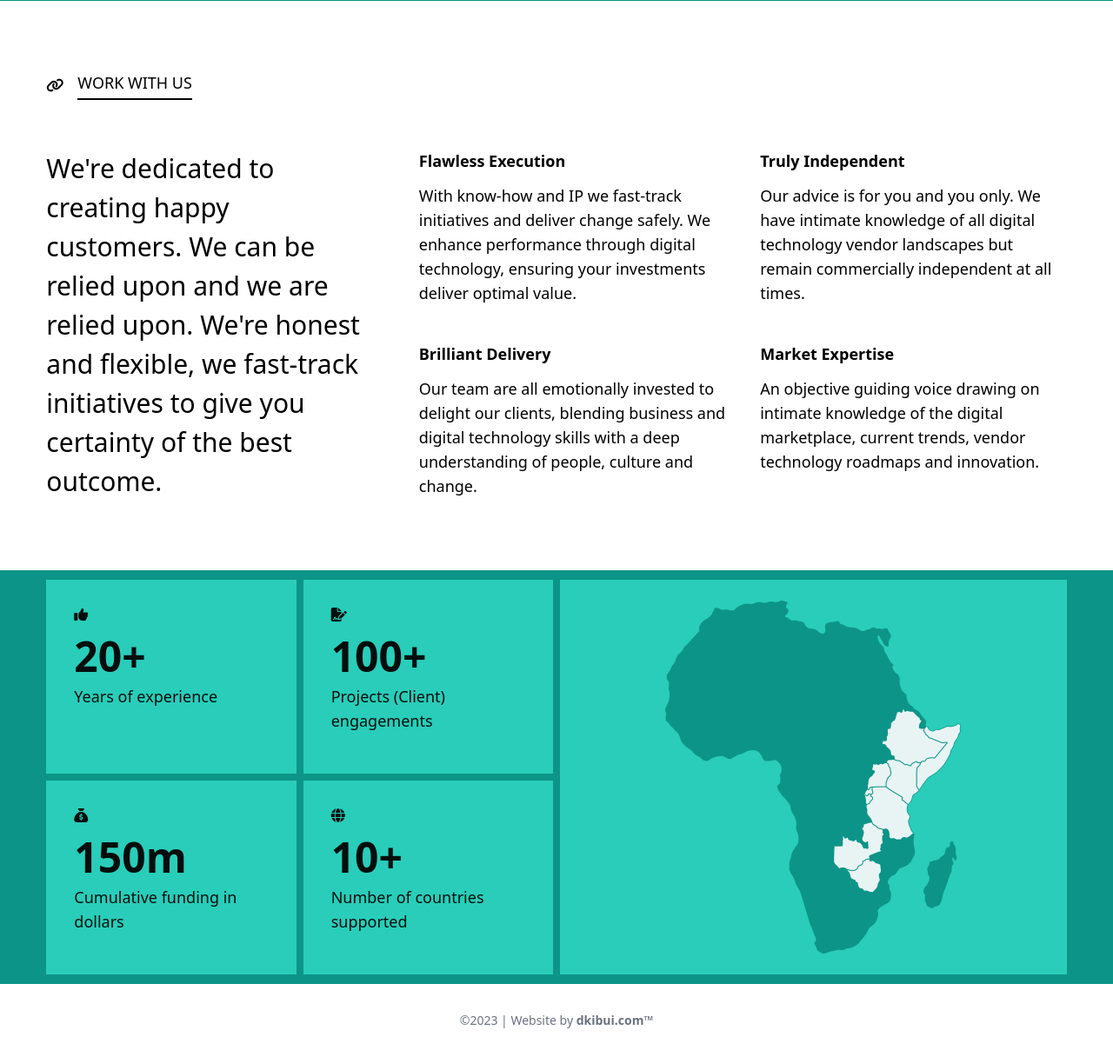
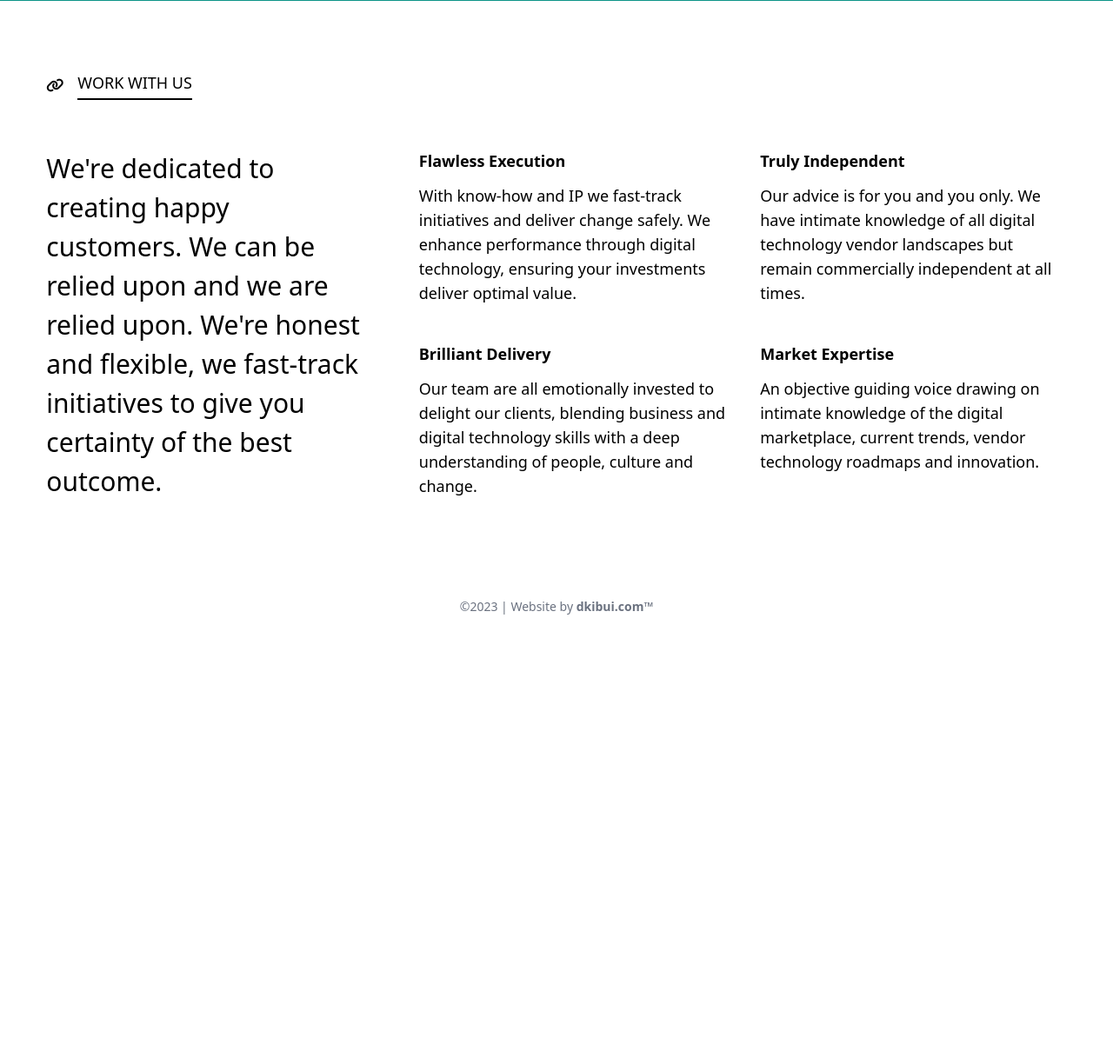
Before and after one commit to dkibui/selfish-world-blog, a Django app: page / in a window 1280 px wide. Shown: the part 1584-2800 px from the top of the page at 87% size. After the commit the page ends 2291 px from the top, so only its background shows below. Run offline with Django 4.2, Linux system fonts and the light colour scheme; data that the repository does not hold is empty; some libraries are stand-ins or nearby versions.

Commit message:
Removed unwanted sections from the home page

```diff
--- a/main/templates/main/includes/header.html
+++ b/main/templates/main/includes/header.html
@@ -26,9 +26,9 @@
 <div class="parallax-container">
   <div class="content">
     <div class="w-11/12 mx-auto text-center my-auto">
-      <h1 class="font-thin mb-6 text-3xl md:text-6xl text-white">Sultry Sensations</h1>
-      <h2 class="font-thin text-2xl md:text-lg text-white">
-        For the moments when we feel alive.
+      <h1 class="mb-6 text-3xl md:text-6xl text-white">Sultry Sensations</h1>
+      <h2 class="font-normal text-3xl text-gray-500">
+        For the moments when we feel alive. Sultry feelings!
       </h2>
       <button class="bg-red-500 py-4 px-6 rounded text-white mt-8" type="button">PREORDER HERE</button>
     </div>
--- a/main/templates/main/index.html
+++ b/main/templates/main/index.html
@@ -76,40 +76,4 @@
         </div>
     </div>
 </article>
-
-<section class="bg-teal-600 py-3 md:py-2">
-    <div class="bg-no-repeat bg-auto bg-center min-h-[460px] flex items-center justify-center">
-        <!-- style="background-image:url({% static 'images/global map.png' %})" -->
-        <div class="container mx-auto w-11/12">
-            <div class="grid grid-cols-1 md:grid-cols-2 gap-2 justify-center">
-                <div class="grid grid-cols-1 md:grid-cols-2 gap-2 md:gap-2">
-                    <div class="bg-teal-400 flex flex-col gap-2 p-8 opacity-90 ">
-                        <i class="fa-solid fa-thumbs-up text-black mb-2"></i>
-                        <h3 class="text-5xl text-black font-bold">20+</h3>
-                        <p class="text-lg text-black">Years of experience</p>
-                    </div>
-                    <div class="bg-teal-400 flex flex-col gap-2 p-8 opacity-90 ">
-                        <i class="fa-solid fa-file-signature text-black mb-2"></i>
-                        <h3 class="text-5xl text-black font-bold">100+</h3>
-                        <p class="text-lg text-black">Projects (Client) engagements</p>
-                    </div>
-                    <div class="bg-teal-400 flex flex-col gap-2 p-8 opacity-90 ">
-                        <i class="fa-solid fa-sack-dollar text-black mb-2"></i>
-                        <h3 class="text-5xl text-black font-bold">150m</h3>
-                        <p class="text-lg text-black">Cumulative funding in dollars</p>
-                    </div>
-                    <div class="bg-teal-400 flex flex-col gap-2 p-8 opacity-90 ">
-                        <i class="fa-solid fa-globe text-black mb-2"></i>
-                        <h3 class="text-5xl text-black font-bold">10+</h3>
-                        <p class="text-lg text-black">Number of countries supported</p>
-                    </div>
-                </div>
-                <div class="bg-teal-400 opacity-90 p-6 ">
-                    <img src="{% static 'images/countries.png' %}" alt="Countries where we operate in"
-                        class="block max-w-full mx-auto">
-                </div>
-            </div>
-        </div>
-    </div>
-</section>
 {% endblock content %}
```
